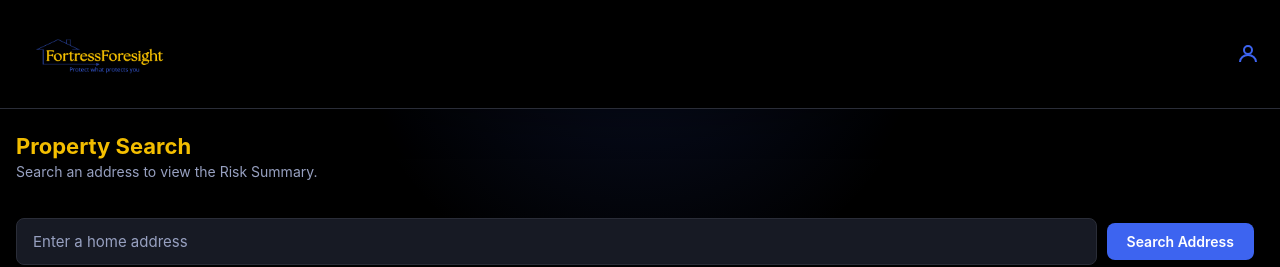
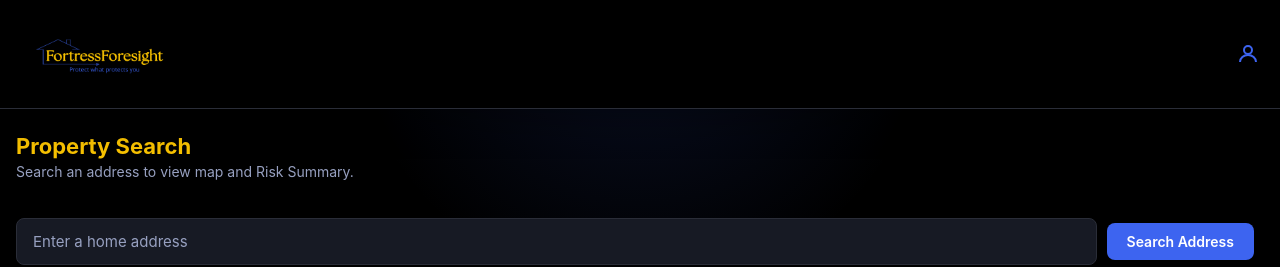
Before and after one commit to ailanaz/fortressforesight-app, a React (Vite) app: page /#/property in a window 1280 px wide. Shown: the top 267 px of the page. Built offline with nearby package versions, Linux system fonts and the light colour scheme; no server answers.

Commit message:
Update property page subtitle

```diff
--- a/src/pages/PropertyProfile.jsx
+++ b/src/pages/PropertyProfile.jsx
@@ -433,7 +433,7 @@ function PropertyProfile() {
       <div className="property-heading">
         <div>
           <h1 className="page-title">Property Search</h1>
-          <p className="page-subtitle">Search an address to view the Risk Summary.</p>
+          <p className="page-subtitle">Search an address to view map and Risk Summary.</p>
         </div>
       </div>
 
```
